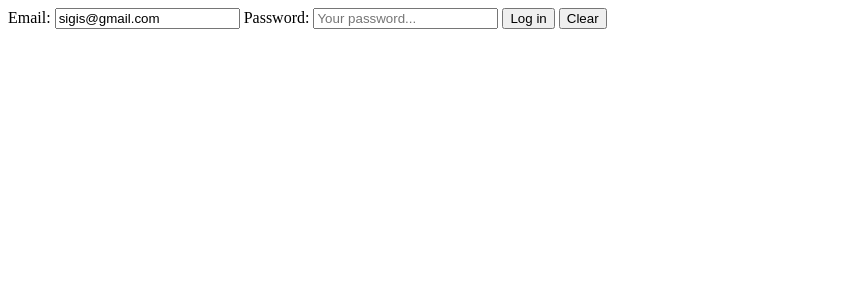
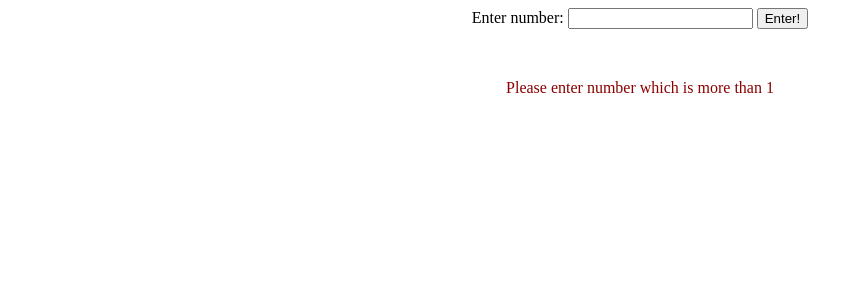
Before and after one commit to sigecuqui/PHP_advanced_tasks, a PHP site: page / in a window 1280 px wide. Shown: the top 300 px of the page, without its empty margins (0-863 px from the left). Run offline with PHP 8.4, Linux system fonts and the light colour scheme.

Commit message:
tree of number

```diff
--- a/index.php
+++ b/index.php
@@ -1,56 +1,5 @@
 <?php
-
-require './functions/html.php';
-require './functions/form.php';
-
-$form = [
-    'fields' => [
-        'email' => [
-            'label' => 'Email:',
-            'type' => 'text',
-            'value' => 'sigis@gmail.com',
-            'extra' => [
-                'attr' => [
-                    'placeholder' => 'sigis@gmail.com',
-                    'class' => 'input-field'
-                ]
-            ]
-        ],
-        'password' => [
-            'label' => 'Password:',
-            'type' => 'password',
-            'extra' => [
-                'attr' => [
-                    'placeholder' => 'Your password...',
-                    'class' => 'input-field'
-                ]
-            ]
-        ]
-    ],
-    'buttons' => [
-        'login' => [
-            'title' => 'Log in',
-            'type' => 'submit',
-            'extra' => [
-                'attr' => [
-                    'class' => 'btn'
-                ]
-            ]
-        ],
-        'clear' => [
-            'title' => 'Clear',
-            'type' => 'reset',
-            'extra' => [
-                'attr' => [
-                    'class' => 'btn'
-                ]
-            ]
-        ]
-    ]
-];
-
-$svarus_inputai = get_clean_input($form);
-
+//var_dump($_POST);
 ?>
 <!doctype html>
 <html lang="en">
@@ -59,27 +8,33 @@ $svarus_inputai = get_clean_input($form);
     <meta name="viewport"
           content="width=device-width, user-scalable=no, initial-scale=1.0, maximum-scale=1.0, minimum-scale=1.0">
     <meta http-equiv="X-UA-Compatible" content="ie=edge">
-    <link rel="stylesheet" href="style.css">
-    <title>Forms</title>
+    <title>Tree</title>
     <style>
-
+        .wrapper {
+            text-align: center;
+        }
+        form {
+            margin-bottom: 50px;
+        }
     </style>
 </head>
 <body>
-<main>
-    <form method="post">
-        <?php foreach($form["fields"] as $input_name => $input): ?>
-            <label>
-                <span><?php print $input["label"]; ?></span>
-                <input <?php print input_attr($input_name, $input); ?>>
-            </label>
-        <?php endforeach; ?>
-        <?php foreach($form["buttons"] as $button_name => $button): ?>
-            <button <?php print button_attr($button_name, $button); ?>>
-                <?php print $button["title"]; ?>
-            </button>
-        <?php endforeach; ?>
+<div class="wrapper">
+    <form method="POST">
+        <label for="enter_number">Enter number:</label>
+        <input type="text" id="enter_number" name="number">
+        <button type="submit">Enter!</button>
     </form>
-</main>
+    <?php if (isset($_POST['number']) && is_numeric($_POST['number']) && $_POST['number'] > 1) : ?>
+        <?php for ($x = 1; $x <= $_POST['number']; $x++): ?>
+            <?php for ($y = 1; $y <= $x; $y++): ?>
+                <span>*</span>
+            <?php endfor; ?>
+            <br>
+        <?php endfor; ?>
+    <?php else: ?>
+        <div style="color: #8b0000;">Please enter number which is more than 1</div>
+    <?php endif; ?>
+</div>
 </body>
 </html>
```
